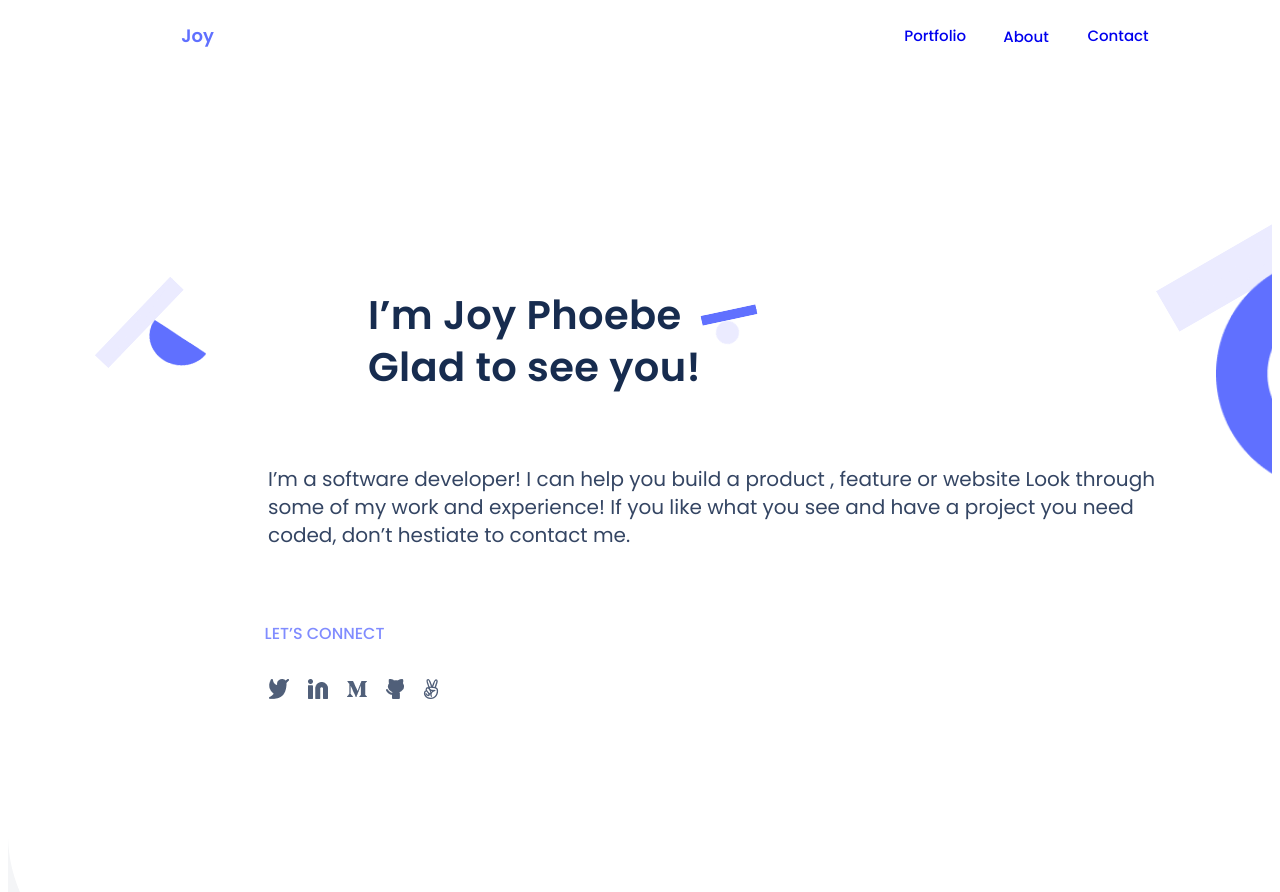
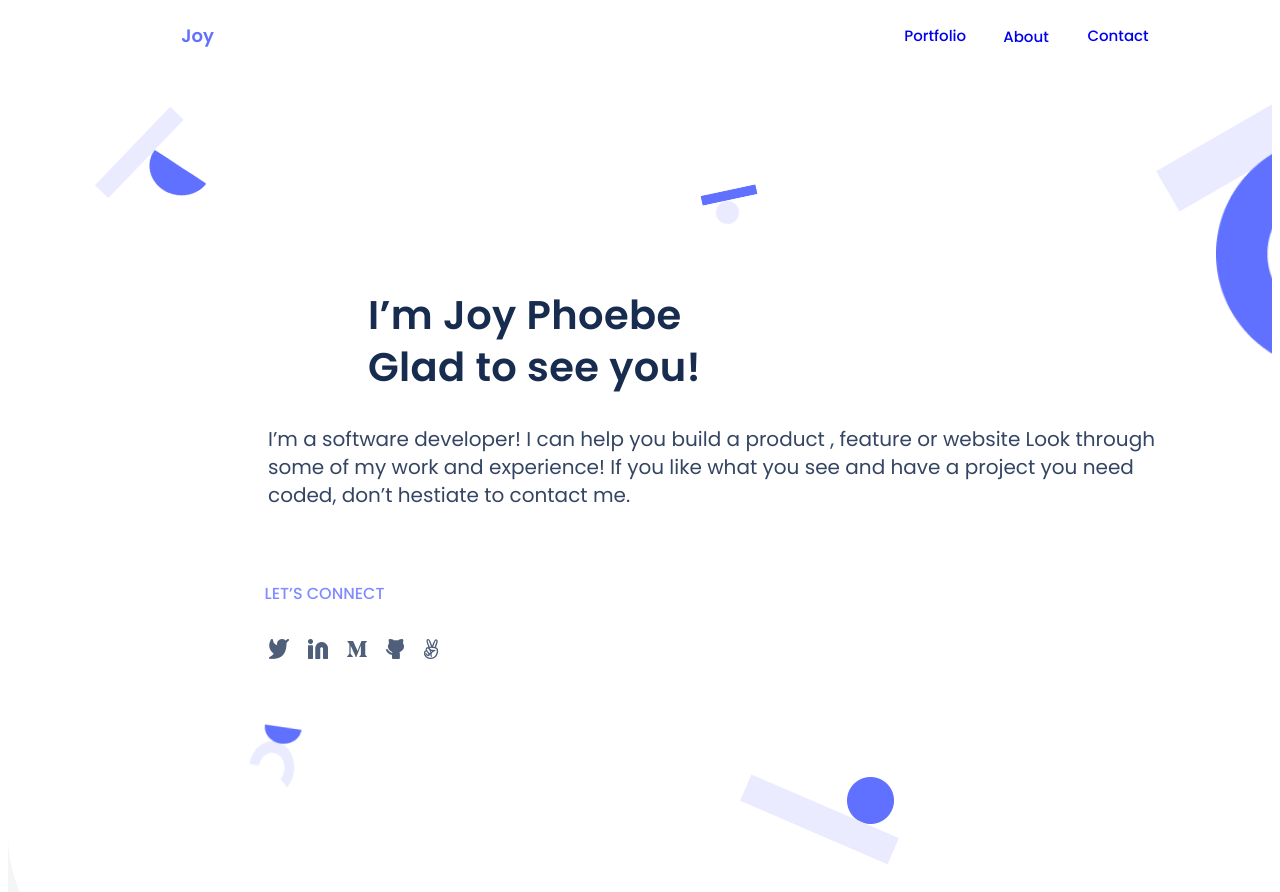
Before and after one commit to joyapisi/MyPortfolio, a website: page index.html in a window 1280 px wide. Shown: the top 892 px of the page. Drawn offline with Linux system fonts and the light colour scheme.

Commit message:
add more styles

```diff
--- a/index.html
+++ b/index.html
@@ -158,7 +158,7 @@
 
    <!-- page 5-->
     <div class="card2">
-      <img class="avator2" id="avator" src="sources/Portfolio4.png" alt="Avatar">
+      <img class="avator4" id="avator" src="sources/Portfolio4.png" alt="Avatar">
       <div class="container2">
         <h2><b>Multi-Post</br>
           Stories</b></h2>
--- a/style.css
+++ b/style.css
@@ -1048,7 +1048,8 @@ border: 1px solid #fff;
   nav {
     display: flex;
     flex-direction: row;
-    justify-content: space-between
+
+    /* justify-content: space-between */
   }
 
   nav ul li a {
@@ -1229,6 +1230,7 @@ border: 1px solid #fff;
     height: 48px;
     padding: 12px;
     gap: 10px;
+    /* top: 50%;  */
   }
 
   .seeproject{
@@ -1279,8 +1281,6 @@ border: 1px solid #fff;
     width: 1440px;
     height: 924px;
     background-image: url("./sources/DesktopBackground/about\ myself\ -\ background-\ shape-\ desktop.png");
-    /* left: 1440px;
-    top: 4535px; */
   }
 
   .top {
@@ -1288,15 +1288,12 @@ border: 1px solid #fff;
     flex-direction: column;
     align-items: flex-start;
     padding: 0px;
-    gap: 12px;
+    gap: 0;
     position: absolute;
     width: 447px;
     height: 392px;
     top: 20%;
     left: 7%;
-
-    /* left: 142px;
-    top: 3753px;   */
   }
 
   #heading {
@@ -1305,6 +1302,7 @@ border: 1px solid #fff;
     font-weight: 700;
     font-size: 40px;
     line-height: 52px;
+    margin: 0;
   }
 
   .top #paragraph {
@@ -1315,9 +1313,18 @@ border: 1px solid #fff;
     height: 102px;
   }
 
+  .secondheading5 {
+    margin: 0;
+  }
+
+  .frameicons {
+    margin: 0;
+  }
+
   .normalbutton3 {
     padding: 12px;
     margin-top: 0;
+    top: 67%;
   }
 
   .skillslist {
@@ -1329,8 +1336,6 @@ border: 1px solid #fff;
     width: 684px;
     height: 360px;
     left: 45%;
-    /* left: 614px;
-    top: 3753px;   */
   }
 
   .frame12 {
@@ -1490,7 +1495,7 @@ border: 1px solid #fff;
     background-image: url("./sources/contactmedesktop.png");
     width: 1440px;
     height: 846px;
-    top: 95%;
+    top: 88%;
     display: flex;
     align-items: center;
     justify-content: center;
@@ -1565,7 +1570,7 @@ border: 1px solid #fff;
     width: 204px;
     height: 47px;
     left: 1146px;
-    top: 173px;
+    top: 53px;
     transform: rotate(-30deg);
   }
 
@@ -1574,7 +1579,7 @@ border: 1px solid #fff;
     width: 224px;
     height: 224px;
     left: 1208px;
-    top: 192px;
+    top: 72px;
   }
 
   .ellipse11 {
@@ -1582,7 +1587,7 @@ border: 1px solid #fff;
     width: 60.48px;
     height: 40.24px;
     left: 139.2px;
-    top: 260.68px;
+    top: 90.68px;
     transform: rotate(11.88deg);
   }
 
@@ -1591,7 +1596,7 @@ border: 1px solid #fff;
     width: 108.67px;
     height: 19.44px;
     left: 76.6px;
-    top: 248.92px;
+    top: 78.92px;
     background: #EBEBFF;
     transform: rotate(-46.14deg);
   }
@@ -1601,7 +1606,7 @@ border: 1px solid #fff;
     width: 23px;
     height: 23px;
     left: 708px;
-    top: 257px;
+    top: 137px;
   }
 
   .rectangle7 {
@@ -1609,7 +1614,7 @@ border: 1px solid #fff;
     width: 56.01px;
     height: 10.02px;
     left: 693.25px;
-    top: 245.57px;
+    top: 125.57px;
     transform: matrix(0.98, -0.21, -0.21, -0.98, 0, 0);
   }
 
@@ -1617,8 +1622,8 @@ border: 1px solid #fff;
     position: absolute;
     width: 36.9px;
     height: 18.45px;
-    left: 290.7px;
-    top: 831.93px;
+    left: 255.7px;
+    top: 661.93px;
     transform: rotate(5.08deg);
   }
 
@@ -1626,8 +1631,8 @@ border: 1px solid #fff;
     position: absolute;
     width: 46px;
     height: 46px;
-    left: 276.06px;
-    top: 845.37px;
+    left: 241.06px;
+    top: 675.37px;
     transform: rotate(5.41deg);
   }
 
@@ -1636,7 +1641,7 @@ border: 1px solid #fff;
     width: 47px;
     height: 47px;
     left: 839px;
-    top: 883px;
+    top: 713px;
   }
 
   .rectangle5 {
@@ -1644,7 +1649,7 @@ border: 1px solid #fff;
     width: 161.41px;
     height: 28.87px;
     left: 731.44px;
-    top: 911px;
+    top: 741px;
     background: #EBEBFF;
     transform: rotate(23.34deg);
   }
```
